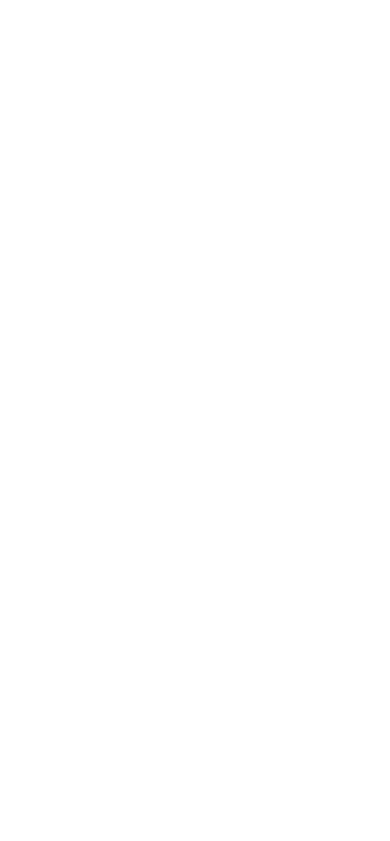
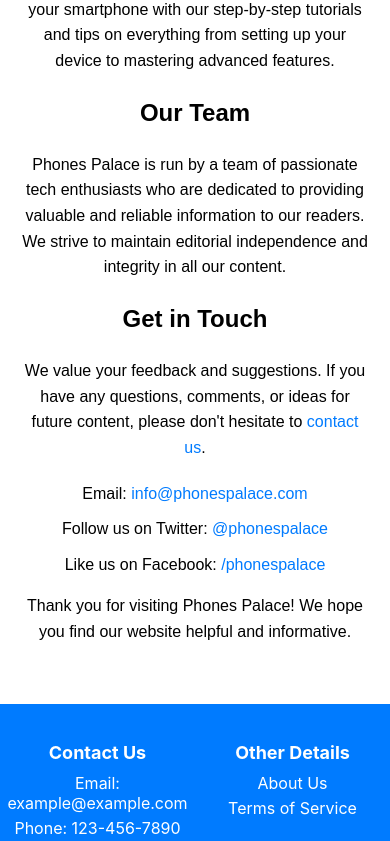
Before and after one commit to aksamoei/Phone-Palace, a React (Create React App) app: page /about in a window 390 px wide. Shown: the part 1156-1997 px from the top of the page. Before the commit the page ends 844 px from the top, so only its background shows below. Built offline with nearby package versions, Linux system fonts and the light colour scheme; data requests are answered from the project's data file.

Commit message:
About Phone Palace

```diff
--- a/src/App.js
+++ b/src/App.js
@@ -2,7 +2,7 @@
 import React, { useState, useEffect } from 'react';
 import { BrowserRouter as Router, Routes, Route } from 'react-router-dom';
 import Home from './pages/Home';
-import About from './pages/About';
+import About from './components/About';
 import CartItems from './pages/CartItems';
 import PhoneDetails from './components/PhoneDetails';
 import './App.css';
--- a/src/components/AboutPage.js
+++ b/src/components/About.js
@@ -1,7 +1,7 @@
 import React from 'react';
-import './AboutPage.css';
+import './About.css';
 
-function AboutPage() {
+function About() {
   return (
     <div className="container">
       <h1>Phone Palace</h1>
@@ -12,6 +12,7 @@
 
       <h2>What We Offer</h2>
       <ul>
+        <li><strong>Buying options:</strong>We have a massive collection of phone brands that we feel you might be interested in, so make sure to check our Phone Palace for your favourite pick. </li>
         <li><strong>Phone Reviews:</strong> Stay updated with our in-depth reviews of the latest smartphones from various manufacturers. We provide unbiased assessments of features, performance, and value to help you find the perfect device for your needs.</li>
         <li><strong>Buying Guides:</strong> Not sure which phone is right for you? Our buying guides offer tailored recommendations based on your budget, preferences, and usage requirements.</li>
         <li><strong>Tech News:</strong> Keep up with the latest developments in the world of mobile technology with our curated selection of news articles and insights.</li>
@@ -24,9 +25,9 @@
       <h2>Get in Touch</h2>
       <p>We value your feedback and suggestions. If you have any questions, comments, or ideas for future content, please don't hesitate to <a href="mailto:info@phoneshub.com">contact us</a>.</p>
       <ul>
-        <li>Email: <a href="mailto:info@phoneshub.com">info@phoneshub.com</a></li>
-        <li>Follow us on Twitter: <a href="https://twitter.com/phoneshub">@phoneshub</a></li>
-        <li>Like us on Facebook: <a href="https://facebook.com/phoneshub">/phoneshub</a></li>
+        <li>Email: <a href="mailto:info@phonespalace.com">info@phonespalace.com</a></li>
+        <li>Follow us on Twitter: <a href="https://twitter.com/phonespalace">@phonespalace</a></li>
+        <li>Like us on Facebook: <a href="https://facebook.com/phonespalace">/phonespalace</a></li>
       </ul>
 
       <p>Thank you for visiting Phones Palace! We hope you find our website helpful and informative.</p>
@@ -34,4 +35,4 @@
   );
 }
 
-export default AboutPage;
+export default About;
```
Also changed, not shown: src/components/About.css (renamed from src/components/AboutPage.css).
